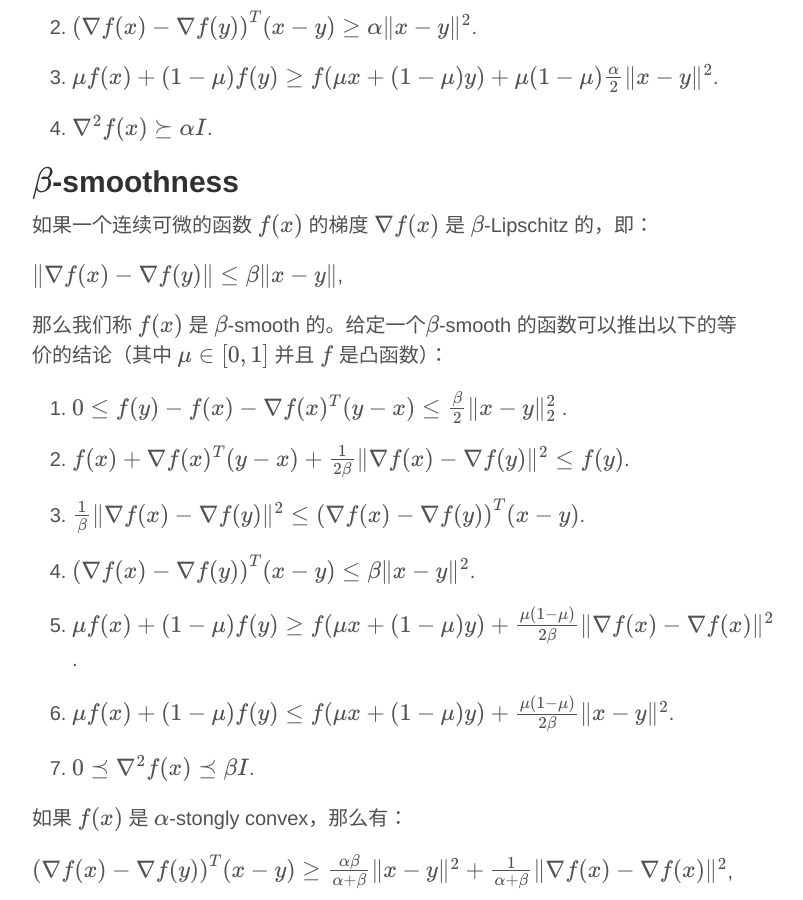
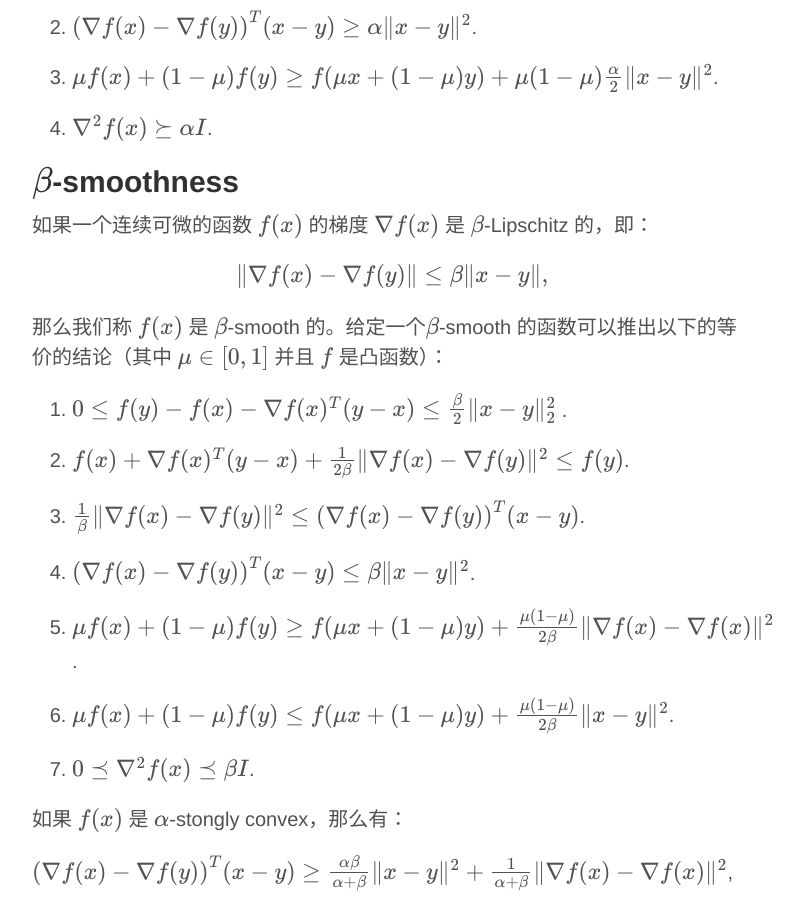
Before and after one commit to bjsc/cswhjiang.github.io, a Jekyll site: the page built from _posts/2015-04-08-strong-convexity-and-smoothness.md, in a window 1280 px wide and 900 px high, scrolled down 1281 px. Shown: the whole window, without its empty margins (248-1051 px from the left). Built offline with Jekyll 4.4.1, drawn with Linux system fonts in a browser that asks for light colours; formulas are drawn with MathJax 3; comment, search, counter and statistics services are not loaded.

```diff
--- a/_posts/2015-04-08-strong-convexity-and-smoothness.md
+++ b/_posts/2015-04-08-strong-convexity-and-smoothness.md
@@ -49,7 +49,7 @@ $$\alpha$$-strong convexity 的函数可以推出以下等价的结论（其中
 
 如果一个连续可微的函数 $$ f(x)$$ 的梯度 $$ \nabla f(x)$$ 是 $$ \beta$$-Lipschitz 的，即：
 
-$$ \|\nabla f(x) - \nabla f(y)\| \leq \beta \|x -y\|$$,
+$$ \|\nabla f(x) - \nabla f(y)\| \leq \beta \|x -y\|,$$
 
 那么我们称 $$ f(x)$$  是 $$ \beta$$-smooth 的。给定一个$$ \beta$$-smooth 的函数可以推出以下的等价的结论（其中 $$ \mu \in [0, 1]$$ 并且 $$f$$ 是凸函数）：
 
```
